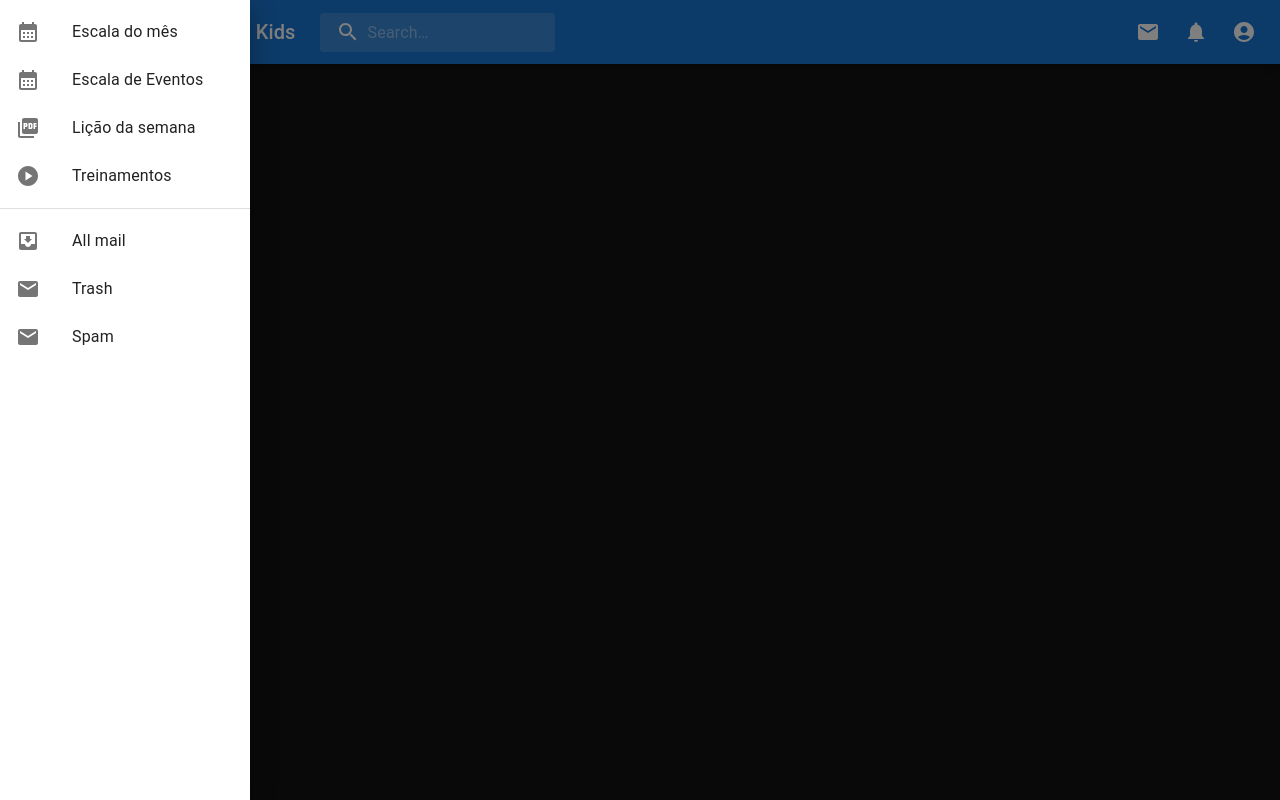
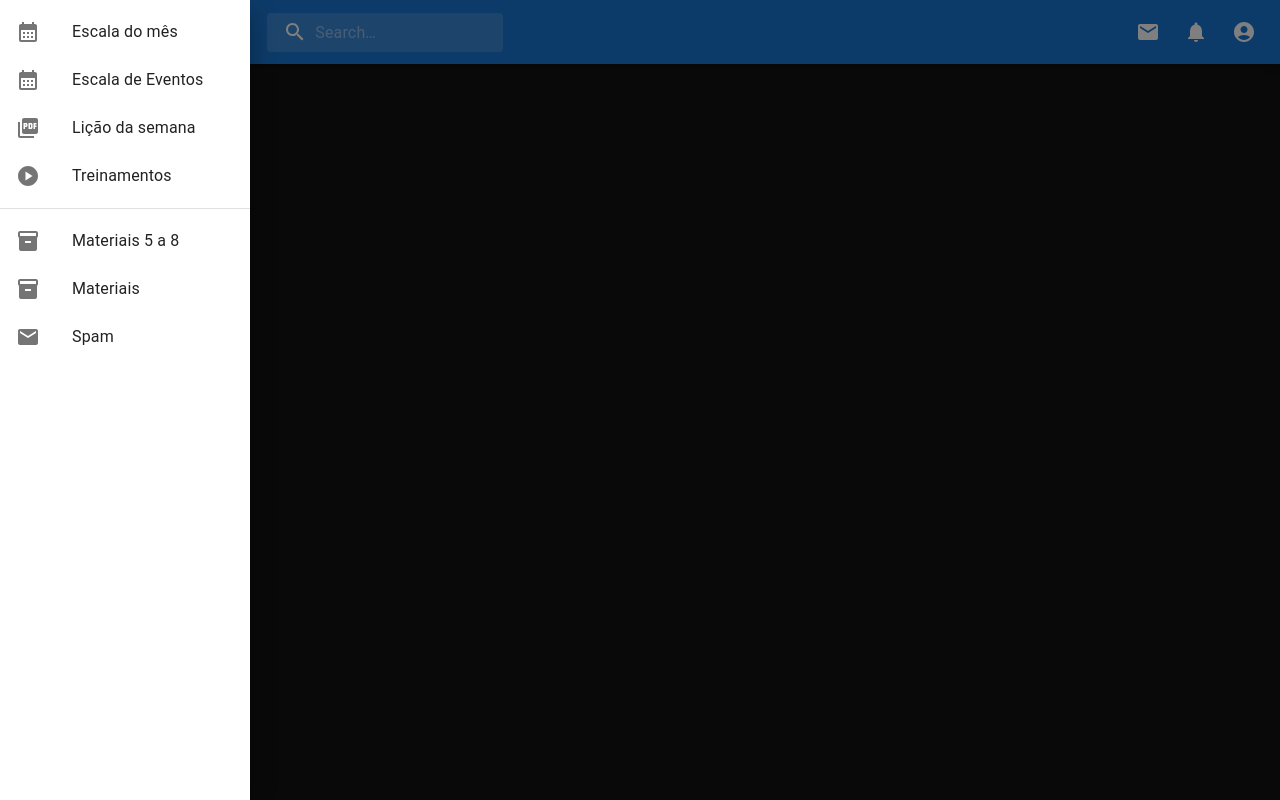
Before and after one commit to Jean-Will/KidsCcagape, a React (Vite) app: page / in a window 1280 px wide. Both pictures are taken after a click on the button 36 px from the left and 32 px from the top of the page. Built offline with nearby package versions, Linux system fonts and the light colour scheme.

Commit message:
Add link to youtube in treinaments

```diff
--- a/src/App.css
+++ b/src/App.css
@@ -10,5 +10,5 @@ body{
   }
 
   .button-download {
-    margin-top: 20px; /* Adicione um espaçamento superior ao botão de download */
+    margin-top: 20px;
   }
--- a/src/Components/Navbar/Drawer.tsx
+++ b/src/Components/Navbar/Drawer.tsx
@@ -8,7 +8,6 @@ import ListItem from '@mui/material/ListItem';
 import ListItemButton from '@mui/material/ListItemButton';
 import ListItemIcon from '@mui/material/ListItemIcon';
 import ListItemText from '@mui/material/ListItemText';
-import InboxIcon from '@mui/icons-material/MoveToInbox';
 import MailIcon from '@mui/icons-material/Mail';
 import PictureAsPdfIcon from '@mui/icons-material/PictureAsPdf';
 import AgapeKids from "../../Pdf/CultoAgapeKids_0505.pdf";
@@ -16,6 +15,7 @@ import EscalaMes from "../../Pdf/Escala_Maio.pdf";
 import EscalaEventos from "../../Pdf/EscalaEventos_Maio.pdf";
 import CalendarMonthIcon from '@mui/icons-material/CalendarMonth';
 import PlayCircleIcon from '@mui/icons-material/PlayCircle';
+import InventoryIcon from '@mui/icons-material/Inventory';
 
 interface TemporaryDrawerProps {
   open: boolean;
@@ -38,7 +38,7 @@ const TemporaryDrawer: React.FC<TemporaryDrawerProps> = ({ open, onClose }) => {
           { text: 'Escala do mês', route: EscalaMes, icon: <CalendarMonthIcon /> },
           { text: 'Escala de Eventos', route: EscalaEventos, icon: <CalendarMonthIcon /> },
           { text: 'Lição da semana', route: AgapeKids, icon: <PictureAsPdfIcon /> },
-          { text: 'Treinamentos', route: '/send-email', icon: <PlayCircleIcon /> },
+          { text: 'Treinamentos', route: 'https://www.youtube.com/playlist?list=PLuBDMGWXLvervvThHPsz5qwnFC0TBsIre', icon: <PlayCircleIcon /> },
         ].map((item) => (
           <ListItem key={item.text} disablePadding>
             <ListItemButton onClick={() => handleItemClick(item.route)}>
@@ -53,8 +53,8 @@ const TemporaryDrawer: React.FC<TemporaryDrawerProps> = ({ open, onClose }) => {
       <Divider />
       <List>
         {[
-          { text: 'All mail', route: '/all-mail', icon: <InboxIcon /> },
-          { text: 'Trash', route: '/trash', icon: <MailIcon /> },
+          { text: 'Materiais 5 a 8', route: '/all-mail', icon: <InventoryIcon /> },
+          { text: 'Materiais ', route: '/trash', icon: <InventoryIcon/> },
           { text: 'Spam', route: '/spam', icon: <MailIcon /> },
         ].map((item) => (
           <ListItem key={item.text} disablePadding>
@@ -72,7 +72,7 @@ const TemporaryDrawer: React.FC<TemporaryDrawerProps> = ({ open, onClose }) => {
 
   return (
     <div>
-      <Button onClick={toggleDrawer}>Open drawer</Button>
+      <Button onClick={toggleDrawer}></Button>
       <Drawer open={open} onClose={toggleDrawer}>
         {DrawerList}
       </Drawer>
```
